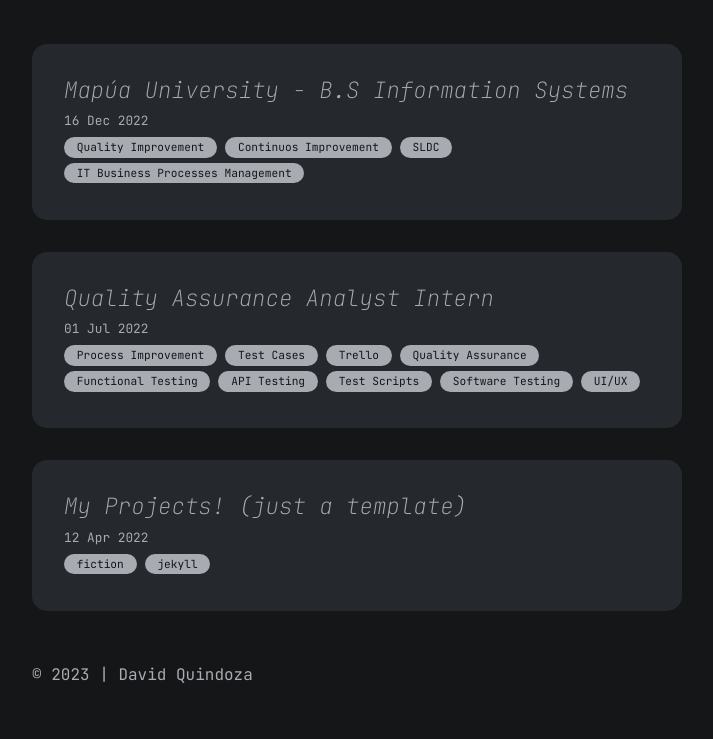
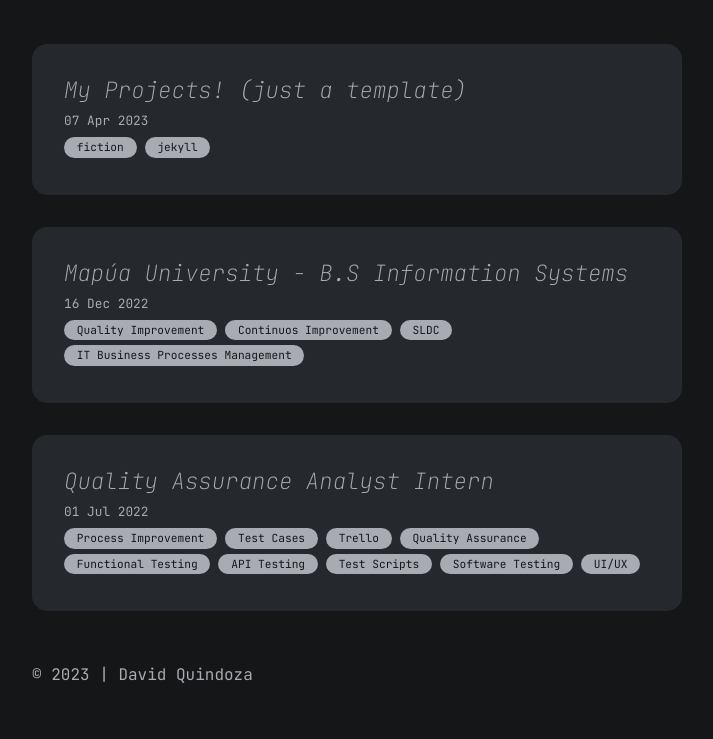
Before and after one commit to davidquindoza/davidquindozaSite, a Jekyll site: the page built from index.md, in a window 1280 px wide. Shown: the part 349-1088 px from the top of the page, without its empty margins (283-996 px from the left). Built offline with Jekyll 4.4.1, drawn with Linux system fonts in a browser that asks for light colours.

Commit message:
edited dates on blogs

```diff
--- a/all_collections/_posts/2023-12-12-title.md
+++ b/all_collections/_posts/2023-12-12-title.md
@@ -1,7 +1,7 @@
 ---
 layout: post
 title: My Projects! (just a template)
-date: 2022-04-12 10:18:00
+date: 2023-04-7
 categories: [fiction, jekyll]
 ---
 
```
Also changed, not shown: all_collections/_posts/2022-07-01-chimes.md (renamed from all_collections/_posts/1948-12-12-chimes.md), all_collections/_posts/2022-12-16-template.md (renamed from all_collections/_posts/2021-11-04-template.md).
